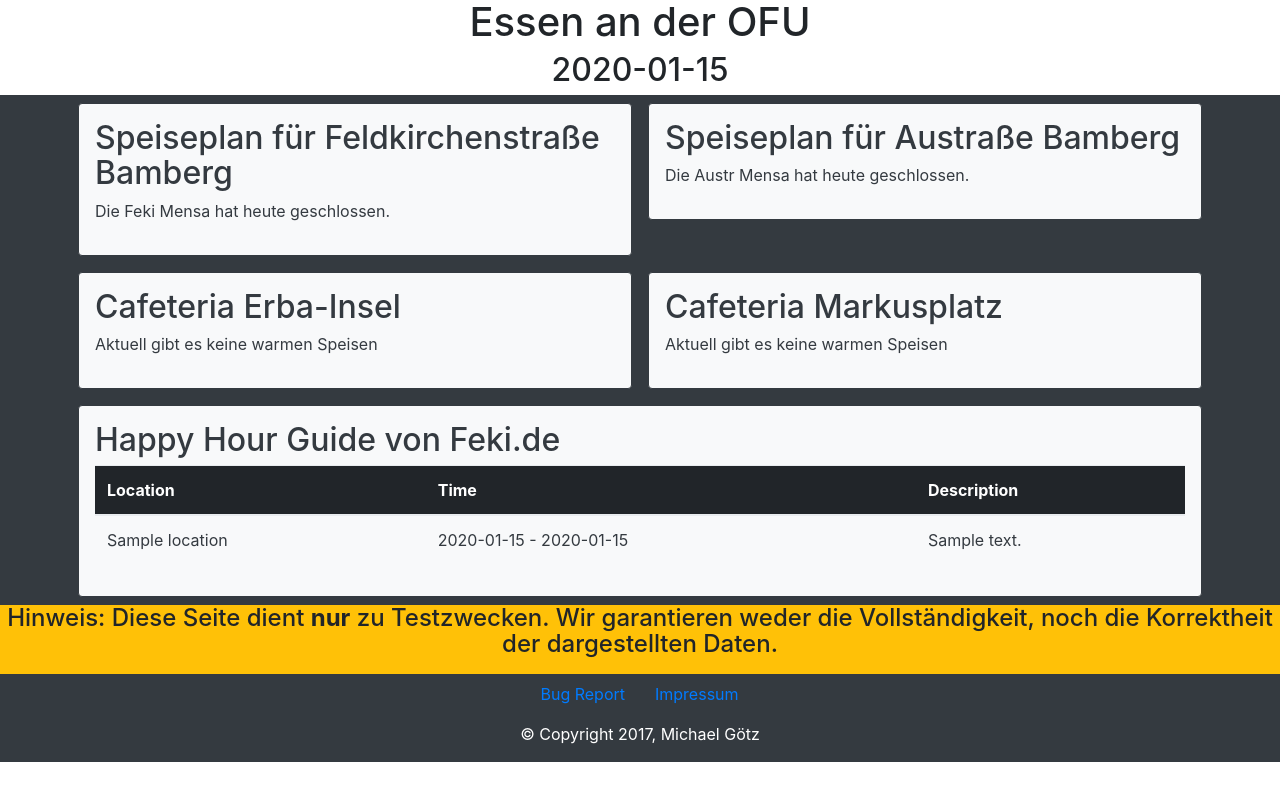
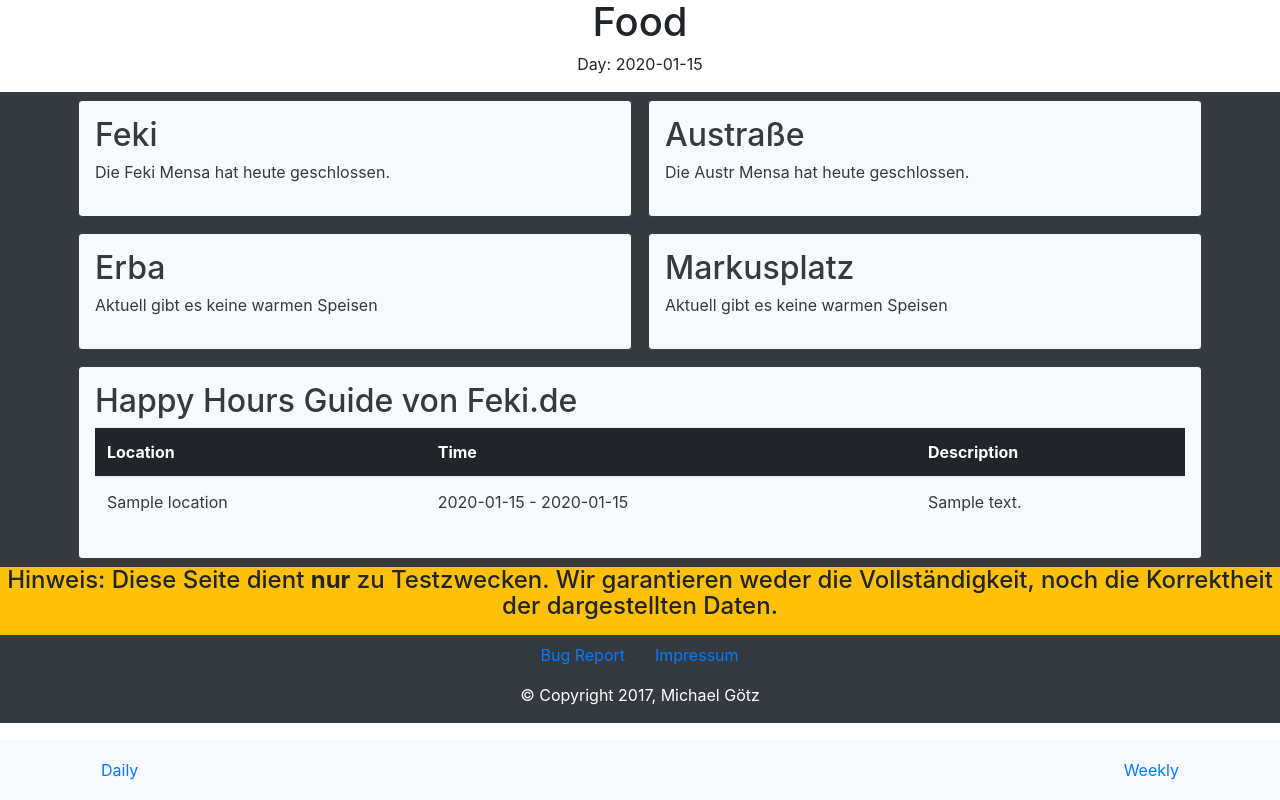
Before and after one commit to michigg/basta-backend, a Python web app: template ofu_app/templates/food/daily_food.jinja in a window 1280 px wide. Run offline with Jinja, Linux system fonts and the light colour scheme; the template is opened without the code that fills it: most values are stand-ins (such as "Sample title", 1, 10 or a date in 2020); some libraries are stand-ins or nearby versions.

Commit message:
food layout überarbeitet

```diff
--- a/ofu_app/apps/food/views.py
+++ b/ofu_app/apps/food/views.py
@@ -39,6 +39,7 @@ def weekly_food(request):
     happy_hours = HappyHour.objects.filter(date__gte=today, date__lte=lastday)
     return render(request, "food/weekly_food.jinja", {
         'day': today,
+        'lastday': lastday,
         'happy_hours': happy_hours,
         'feki_menu': feki_menu,
         'austr_menu': austr_menu,
--- /dev/null
+++ b/ofu_app/static/css/food/main.css
@@ -0,0 +1,13 @@
+footer{
+    /*mb equal height in #food-nav*/
+    margin-bottom: 60px;
+}
+
+/** Sticky Bottom Nav **/
+#food-nav {
+    z-index: 5000;
+    bottom: 0;
+    position: fixed;
+    width: 100%;
+    height: 60px;
+}
--- a/ofu_app/templates/base.jinja
+++ b/ofu_app/templates/base.jinja
@@ -10,24 +10,21 @@
     <meta name="author" content="Michael Götz"/>
     {#    {% javascript "main_js" %}#}
     {#    {% block js_head %}{% endblock %}#}
-    {% block head_extra_first %}{% endblock %}
+    {% block js_extra %}{% endblock %}
     <!-- Bootstrap CSS -->
-    <link rel="stylesheet" href="https://maxcdn.bootstrapcdn.com/bootstrap/4.0.0-beta/css/bootstrap.min.css"
-          integrity="sha384-/Y6pD6FV/Vv2HJnA6t+vslU6fwYXjCFtcEpHbNJ0lyAFsXTsjBbfaDjzALeQsN6M" crossorigin="anonymous">
     <link rel="stylesheet" href="{{ static('libs/font-awesome-4.7.0/css/font-awesome.css') }}">
-    {#    <link rel="stylesheet" href="{{ static('libs/bootstrap-4.0.0-beta-dist/css/bootstrap.css') }}">#}
-    {% block head_extra %}{% endblock %}
+    <link rel="stylesheet" href="{{ static('libs/bootstrap-4.0.0-beta-dist/css/bootstrap.css') }}">
+    {% block css_extra %}{% endblock %}
 </head>
 
 {# ===== Body ===== #}
 <body>
 {% block body %}
-    {% block headline %}
-    {% endblock %}
+    {% block headline %}{% endblock %}
     <div class="container-fluid bg-dark text-white">
-        {% block content %}
-        {% endblock %}
+        {% block content %}{% endblock %}
     </div>
+
     {% block test %}
         <div class="text-center bg-warning pb-2">
             <h4>Hinweis: Diese Seite dient <strong>nur</strong> zu Testzwecken.
@@ -35,6 +32,8 @@
                 die Korrektheit der dargestellten Daten.</h4>
         </div>
     {% endblock %}
+
+    {% block bottom_nav %}{% endblock %}
     {% block footer %}
         <footer>
             <div class="container-fluid bg-dark text-white">
--- a/ofu_app/templates/food/daily_food.jinja
+++ b/ofu_app/templates/food/daily_food.jinja
@@ -1,23 +1,23 @@
-{% extends 'base.jinja' %}
+{% extends 'food/food_wrapper.jinja' %}
 {% import '/macros/food_macros.jinja' as macros %}
 {% block headline %}
-    <h1 class="text-center">Essen an der OFU </h1>
-    <h2 class="text-center">{{ day.strftime("%d.%m.%Y") }}</h2>
+    <h1 class="text-center">Food </h1>
+    <p class="text-center">Day: {{ day.strftime("%d.%m.%Y") }}</p>
 {% endblock %}
 {% block content %}
     <div class="container">
         <div class="row">
-            {{ macros.day_menu(title='Speiseplan für Feldkirchenstraße Bamberg', location_menu=feki_menu, fail_text='Die Feki Mensa hat heute geschlossen.') }}
-            {{ macros.day_menu(title='Speiseplan für Austraße Bamberg', location_menu=austr_menu, fail_text='Die Austr Mensa hat heute geschlossen.') }}
+            {{ macros.day_menu(title='Feki', location_menu=feki_menu, fail_text='Die Feki Mensa hat heute geschlossen.') }}
+            {{ macros.day_menu(title='Austraße', location_menu=austr_menu, fail_text='Die Austr Mensa hat heute geschlossen.') }}
         </div>
         <div class="row">
-            {{ macros.day_menu(title='Cafeteria Erba-Insel', location_menu=erba_cafete, fail_text='Aktuell gibt es keine warmen Speisen') }}
-            {{ macros.day_menu(title='Cafeteria Markusplatz', location_menu=markus_cafete, fail_text='Aktuell gibt es keine warmen Speisen') }}
+            {{ macros.day_menu(title='Erba', location_menu=erba_cafete, fail_text='Aktuell gibt es keine warmen Speisen') }}
+            {{ macros.day_menu(title='Markusplatz', location_menu=markus_cafete, fail_text='Aktuell gibt es keine warmen Speisen') }}
         </div>
         <div class="row">
             <div class="col p-2">
                 <div class="p-3 border border-dark rounded bg-light text-dark">
-                    <h2>Happy Hour Guide von Feki.de</h2>
+                    <h2>Happy Hours Guide von Feki.de</h2>
                     {% if happy_hours %}
                         <table class="table">
                             <thead class="thead-inverse">
--- /dev/null
+++ b/ofu_app/templates/food/food_wrapper.jinja
@@ -0,0 +1,12 @@
+{% extends 'base.jinja' %}
+{% block css_extra %}
+    <link rel="stylesheet" href="{{ static('css/food/main.css') }}">
+{% endblock %}
+{% block bottom_nav %}
+    <nav id="food-nav" class="navbar navbar-default bg-light">
+        <div class="container">
+            <a class="nav-link" href="{{ url('daily-food') }}">Daily</a>
+            <a class="nav-link" href="{{ url('weekly-food') }}">Weekly</a>
+        </div>
+    </nav>
+{% endblock %}
--- a/ofu_app/templates/food/home.jinja
+++ b/ofu_app/templates/food/home.jinja
@@ -1,4 +1,4 @@
-{% extends "base.jinja" %}
+{% extends "food/food_wrapper.jinja" %}
 {% import 'macros/overview_pages.jinja' as macros %}
 {% block headline %}
     <h1 class="text-center">Essen an der OFU</h1>
```
Also changed, not shown: ofu_app/templates/food/weekly_food.jinja (+7 -7 lines).
